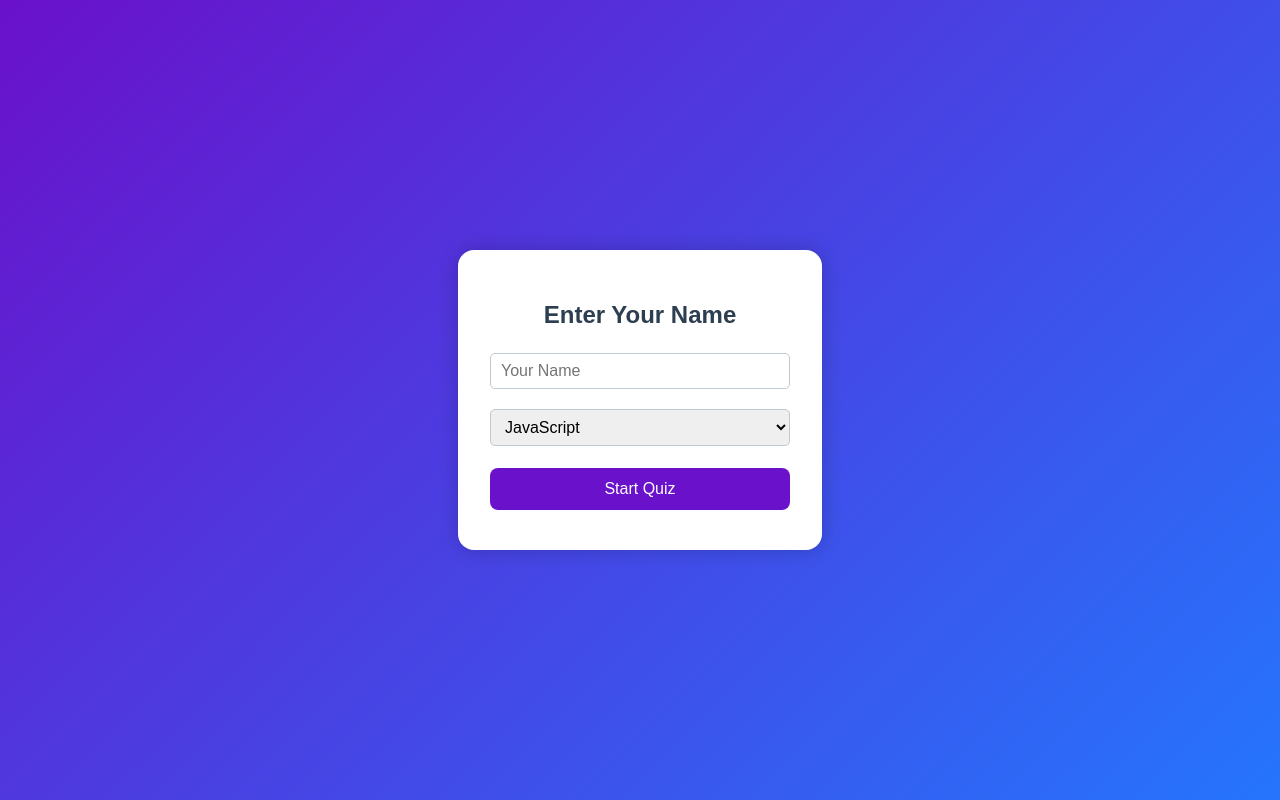
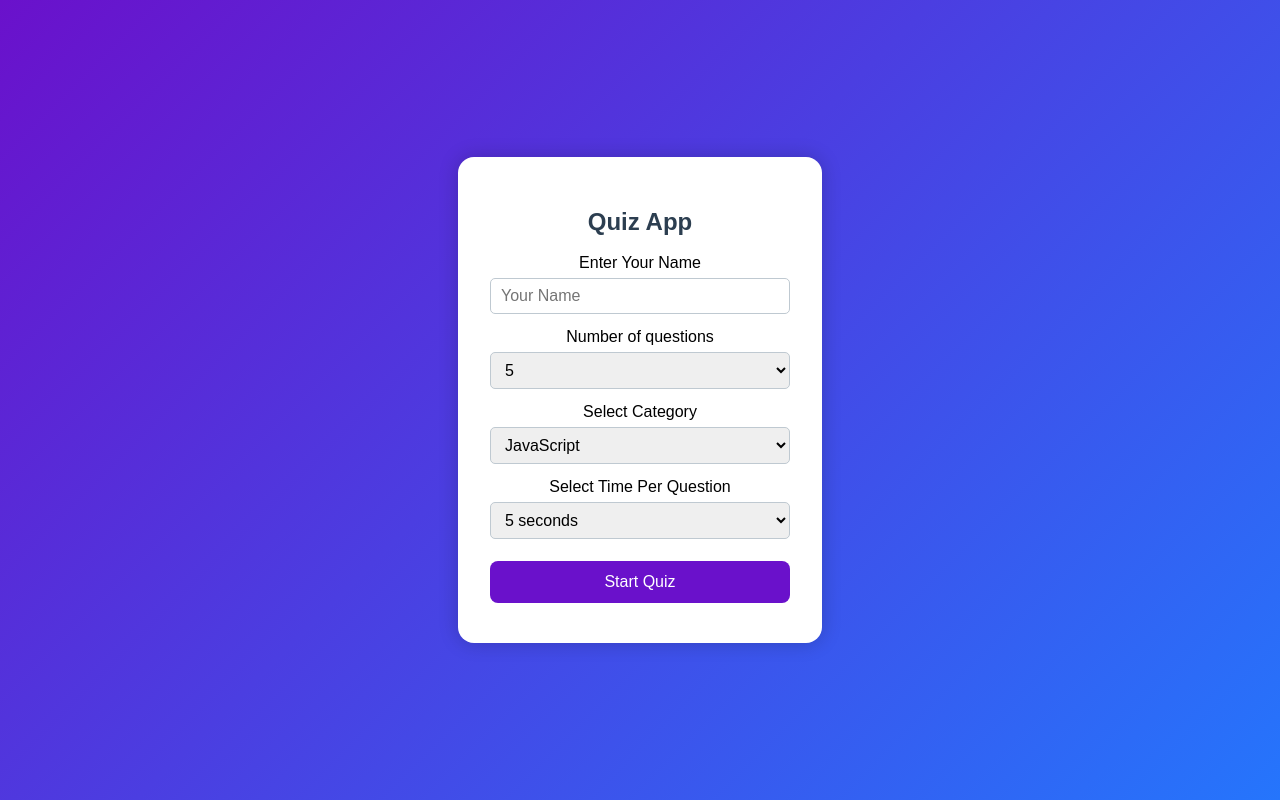
Before and after one commit to mikaelacodes/404-brains-not-found-quiz-app, a website: page learner.html in a window 1280 px wide. Drawn offline with Linux system fonts and the light colour scheme.

Commit message:
changed h2 from enter name to quiz app and added more options like num of questions, select time per question and select  category

```diff
--- a/learner.html
+++ b/learner.html
@@ -9,12 +9,32 @@
 <body>
 <div class="landing-page">
   <div id="start-section">
-    <h2>Enter Your Name</h2>
+    <h2>Quiz App</h2>
+    <label for = "num-qustions">Enter Your Name</label>
     <input type="text" id="username" placeholder="Your Name" />
+    <label for = "num-qustions">Number of questions</label>
+    <select name="" id="numOfQuestions">
+      <option value="5">5</option>
+      <option value="10">10</option>
+      <option value="15">15</option>
+      <option value="20">20</option>
+      <option value="25">25</option>
+      <option value="30">30</option>
+    </select>
+    <label for = "category">Select Category</label>
     <select id="category">
       <option value="javascript">JavaScript</option>
       <option value="html">HTML</option>
       <option value="css">CSS</option>
+    </select>
+    <label for = "time">Select Time Per Question</label>
+    <select name="" id="time">
+      <option value="1">5 seconds</option>
+      <option value="2">10 seconds</option>
+      <option value="3">15 seconds</option>
+      <option value="4">20 seconds</option>
+      <option value="5">25 seconds</option>
+      <option value="6">30 seconds</option>
     </select>
     <button id="start-btn">Start Quiz</button>
   </div>
```
